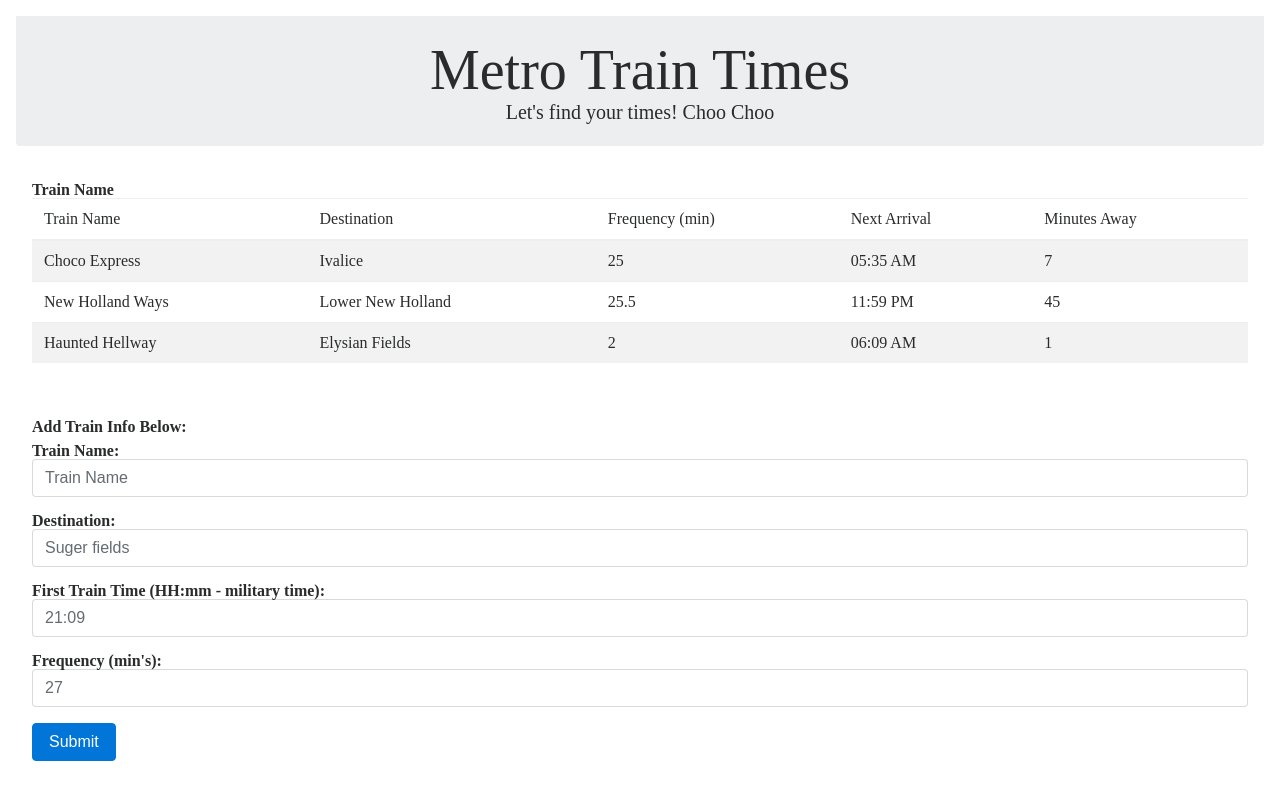
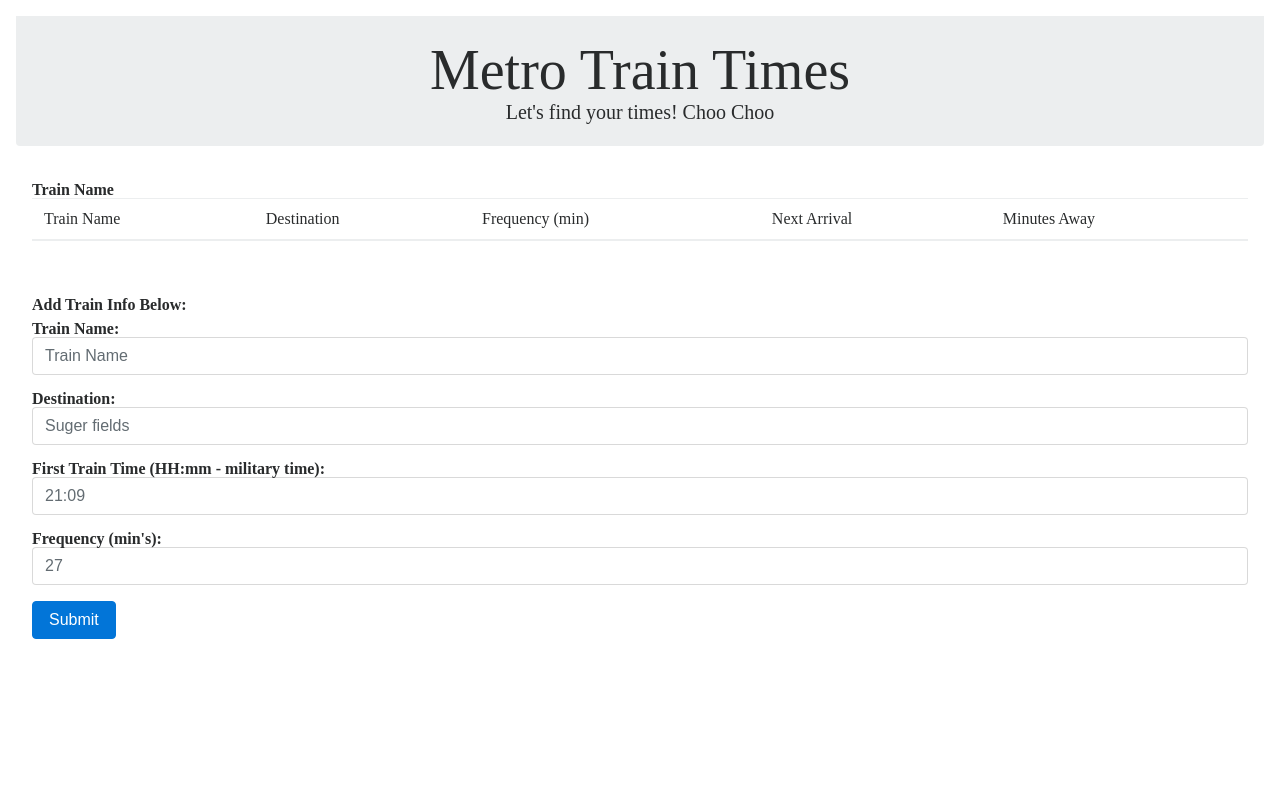
Before and after one commit to SWolfMN78/trainScheduler, a Jekyll site: the page index.html, which Jekyll copies as it is, in a window 1280 px wide. Shown: the top 800 px of the page. Built offline with Jekyll 4.4.1, drawn with Linux system fonts in a browser that asks for light colours; nearby versions of some CDN libraries; library files that are not in the unit come from our copies; comment, search, counter and statistics services are not loaded.

```diff
--- a/assets/javascript/app.js
+++ b/assets/javascript/app.js
@@ -20,7 +20,7 @@ $("#iSubmitBtn").on("click", function(event) {
     var trainName = $("#iTrainName").val().trim();
     var trainDestin = $("#iDestin").val().trim();
     //format the below variable with moment.js
-    var trainTime = moment($("#iTrainTime").val().trim(), ).format("LTS");
+    var trainTime = moment($("#iTrainTime").val().trim(), "HH:mm").format();
     //this will be used to alter information in the moment.js later.
     var trainFreq = $("#iFreq").val().trim();
 
@@ -51,3 +51,37 @@ $("#iSubmitBtn").on("click", function(event) {
     $("#iTrainTime").val("");
     $("#iFreq").val("");
 });
+
+//pull the information out of firebase and apply it to the app.
+database.ref().on("child_added", function(childSnapshot, prevChildKey) {
+
+    console.log(childSnapshot.val());
+
+    //get the information from the snapshot and stick it in a var.
+    var trnName = childSnapshot.val().name;
+    var trnDest = childSnapshot.val().destination;
+    var trnStart = childSnapshot.val().time;
+    var trnFreq = childSnapshot.val().frequency;
+    //variable to help figure out timing based on the currnet time from moment.js.
+    var now = moment();
+
+    //log out the information pulled
+    console.log(trnName);
+    console.log(trnDest);
+    console.log(trnStart);
+    console.log(trnFreq);
+
+    //format the information in the database to something readable
+    var adjTimeStart = moment(trnStart, "HH:mm").format();
+
+    //calculate the information needed for the
+    var trnDur = moment.duration(now.diff(adjTimeStart));
+    var minDiff = Math.abs(trnDur.get("minutes"));
+    var minAway = minDiff % trnFreq;
+    var nextArri = moment(now).add(minAway + 1, "minutes").format("HH:mm");
+    console.log(nextArri);
+
+    //press the information into the table.
+    $(".cTrainTable > tbody").append("<tr><td>" + trnName + "</td><td>" + trnDest + "</td><td>" +
+        trnFreq + "</td><td>" + nextArri + "</td><td>" + minAway + "</td></tr>")
+});
--- a/index.html
+++ b/index.html
@@ -50,27 +50,7 @@
                                     </tr>
                                 </thead>
                                 <tbody>
-                                    <tr>
-                                        <th scope="row">Choco Express</th>
-                                        <td>Ivalice</td>
-                                        <td>25</td>
-                                        <td>05:35 AM</td>
-                                        <td>7</td>
-                                    </tr>
-                                    <tr>
-                                        <th scope="row">New Holland Ways</th>
-                                        <td>Lower New Holland</td>
-                                        <td>25.5</td>
-                                        <td>11:59 PM</td>
-                                        <td>45</td>
-                                    </tr>
-                                    <tr>
-                                        <th scope="row">Haunted Hellway</th>
-                                        <td>Elysian Fields</td>
-                                        <td>2</td>
-                                        <td>06:09 AM</td>
-                                        <td>1</td>
-                                    </tr>
+
                                 </tbody>
                             </table>
                         </div>
```
